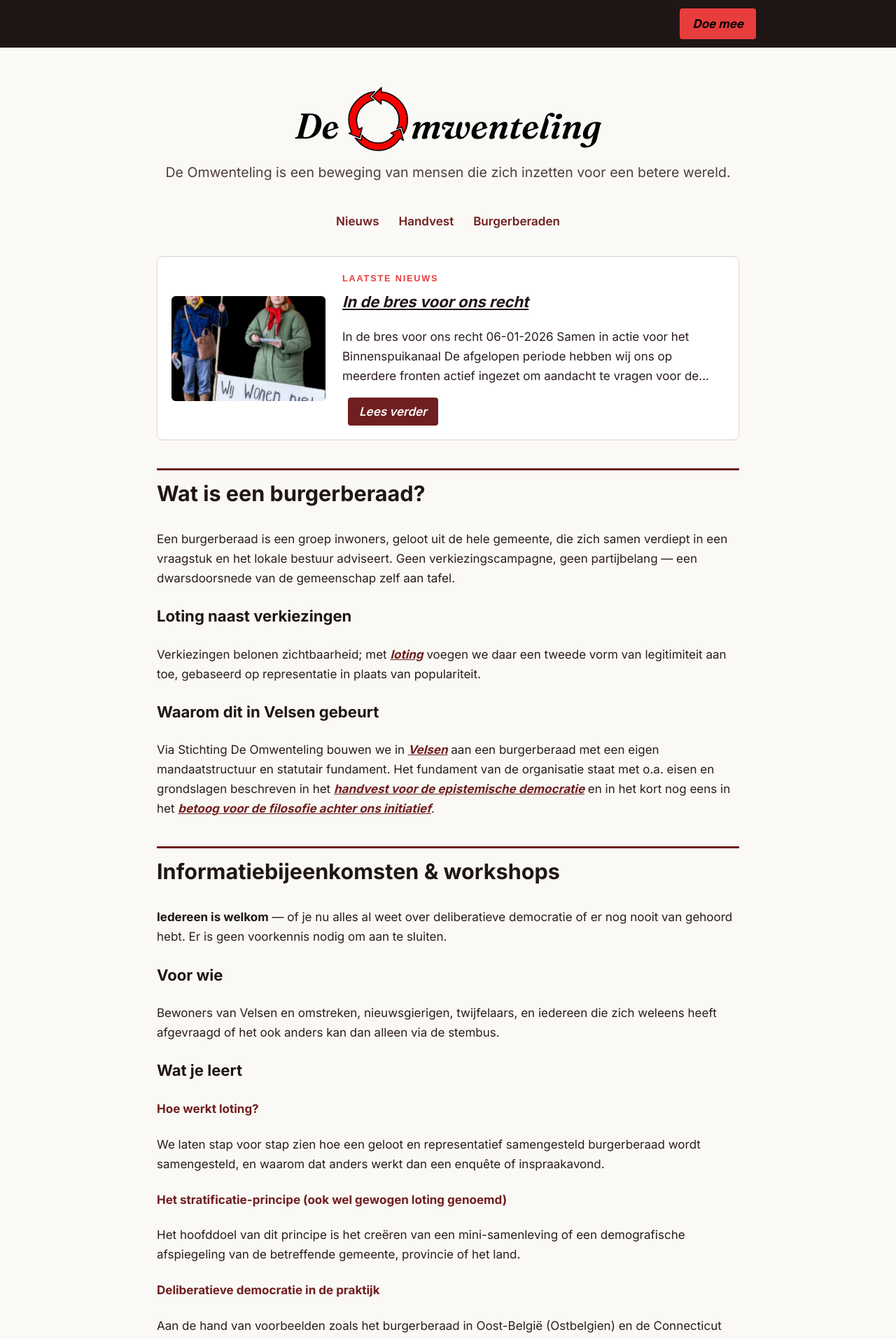
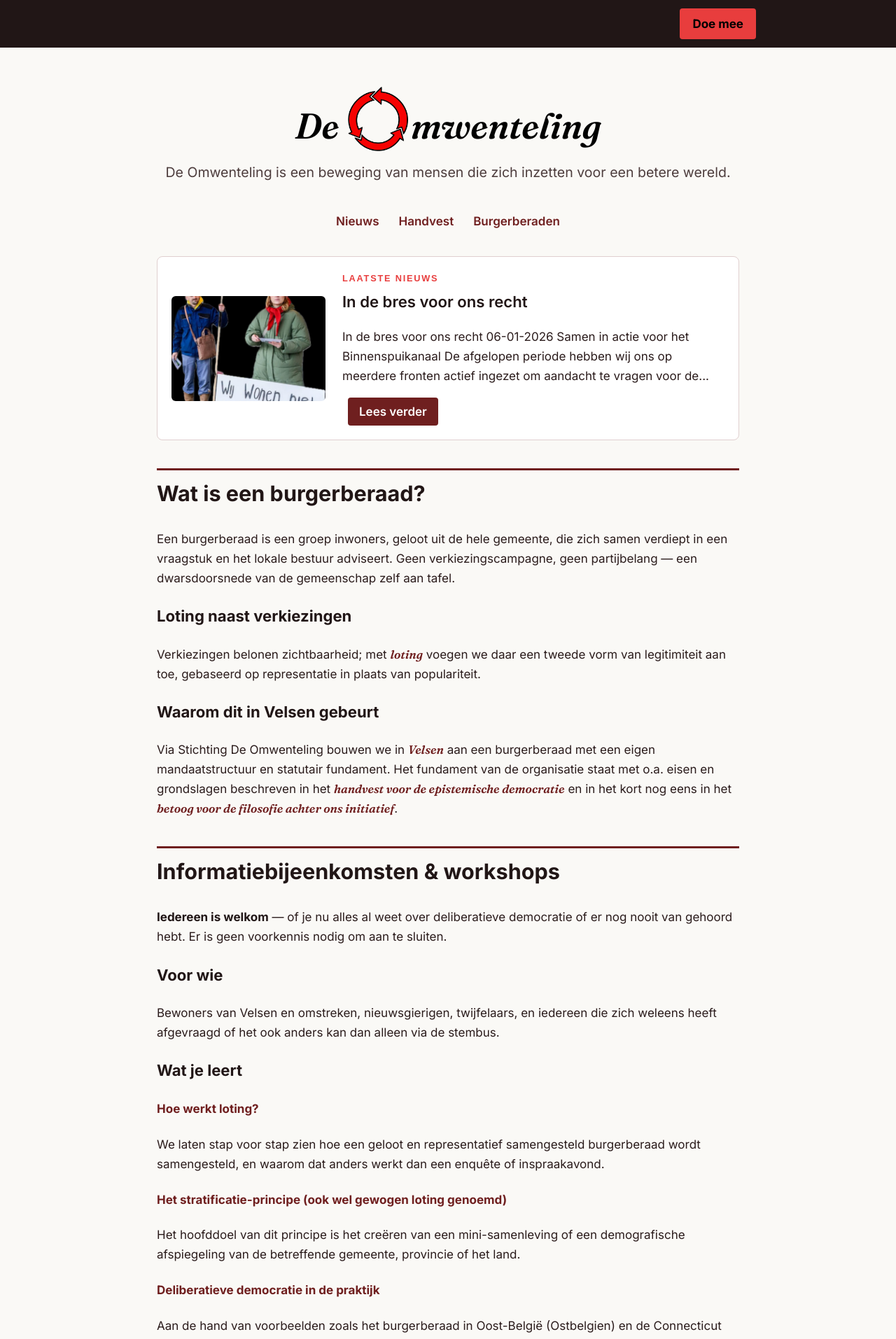
Before and after one commit to Klikblitser/Omwenteling, a Jekyll site: the page built from index.md, in a window 1280 px wide. Shown: the top 1913 px of the page at 70% size. Built offline with Jekyll 4.4.1, drawn with Linux system fonts in a browser that asks for light colours.

Commit message:
links in Fraunces italic in plaats van schuin-vet-onderstreept
De globale a-regel zette elke link cursief, vet en onderstreept. Links
dragen nu de letter van de naam in de kop (Fraunces italic 600), zonder
onderstreping in rust; hover en focus krijgen een dunne lijn. Knoppen,
navigatie en koppen krijgen font-family: inherit erbij - Fraunces is
alleen als cursieve snede geladen, dus font-style: normal alleen levert
een door de browser rechtgezette cursief op. Ook de dubbele a:hover-regel
opgeruimd.

```diff
--- a/assets/css/style.scss
+++ b/assets/css/style.scss
@@ -43,22 +43,50 @@ body {
   background: #faf9f6;
 }
 
+/* Links dragen de letter van de naam in de kop: Fraunces italic 600.
+   De letter zelf onderscheidt de link al van de lopende tekst in Inter,
+   dus geen onderstreping in rust; bij hover en toetsenbordfocus komt er
+   een dunne lijn onder, net onder de staartletters. Onderdelen die hun
+   eigen vorm houden (knoppen, navigatie, koppen) staan in de lijst
+   hieronder. */
 a {
-  color: #6f1f1f;        // groen behouden
-  font-style: italic;    // schuin
-  font-weight: 700;      // dikgedrukt
-  text-decoration: underline;
+  color: #6f1f1f;
+  font-family: 'Fraunces', Georgia, serif;
+  font-style: italic;
+  font-weight: 600;
+  text-decoration: none;
   transition: color 0.2s ease;
 }
 
-a:hover {
-  color: #6f1f1f;
+a:hover,
+a:focus-visible {
+  color: #fa4949;
   text-decoration: underline;
+  text-decoration-thickness: 1px;
+  text-underline-offset: 0.18em;
 }
 
-a:hover {
-  color: #fa4949;
-  text-decoration: underline;
+/* Knoppen, navigatie en koppen houden de letter van hun omgeving.
+   "font-family: inherit" is hier nodig omdat Fraunces alleen als
+   cursieve snede is geladen: een element dat wel de familie erft maar
+   font-style op normal zet, krijgt anders een door de browser
+   rechtgezette cursief. */
+.ribbon .cta,
+.paginanav a,
+.cta-inline,
+.cta-box .btn,
+.current-section a,
+.nieuws-item h3 a,
+.nieuws-lees-meer,
+.laatste-nieuws-tekst h3 a,
+.markdown-body h1 a,
+.markdown-body h2 a,
+.markdown-body h3 a,
+.markdown-body h4 a,
+.markdown-body h5 a,
+.markdown-body h6 a {
+  font-family: inherit;
+  font-style: normal;
 }
 
 /* Bovenste mobilisatie-ribbon, vervangt de oude download-bar */
```
Also changed, not shown: assets/css/burgerberaad.css (+4 -3 lines).
